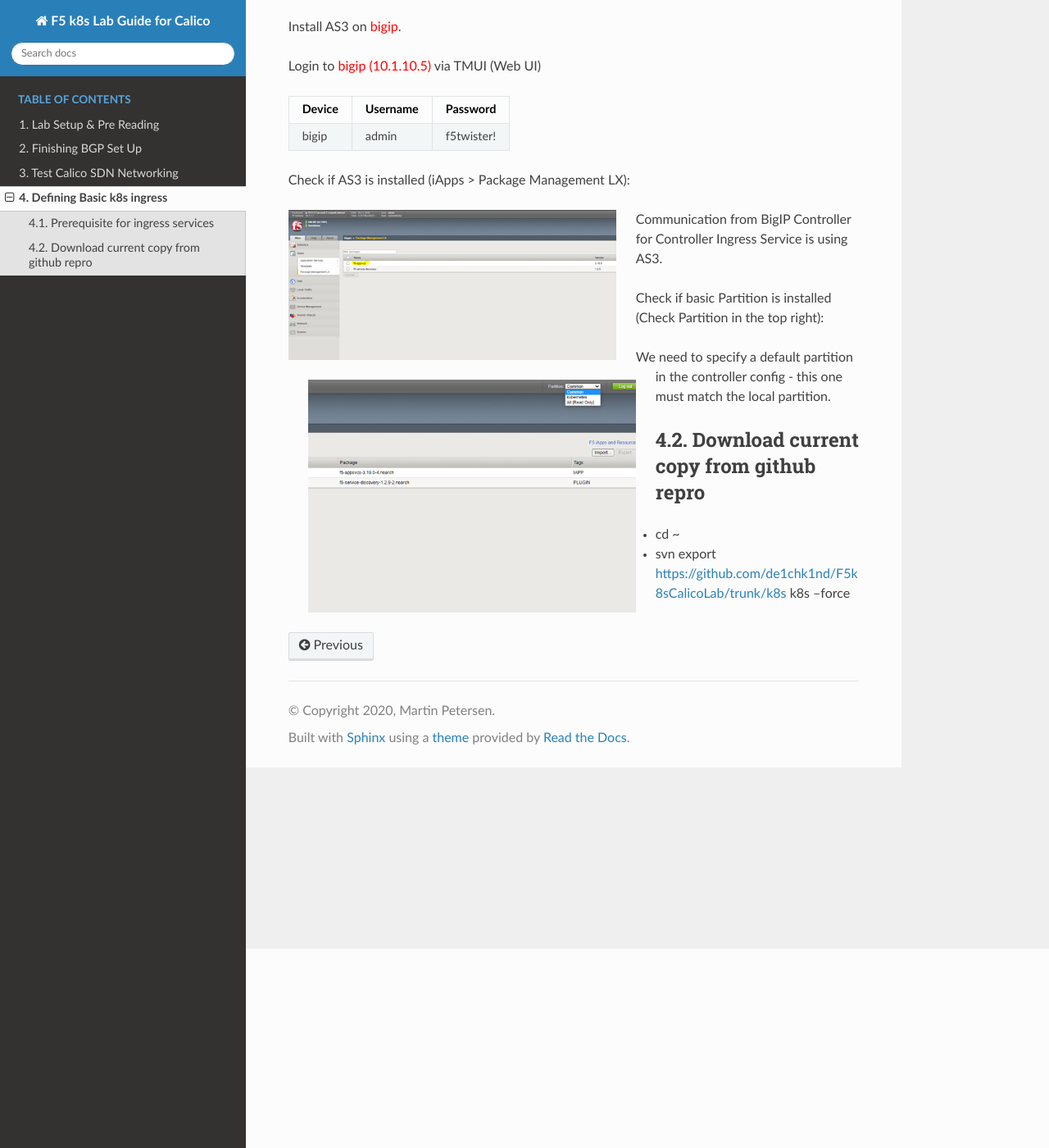
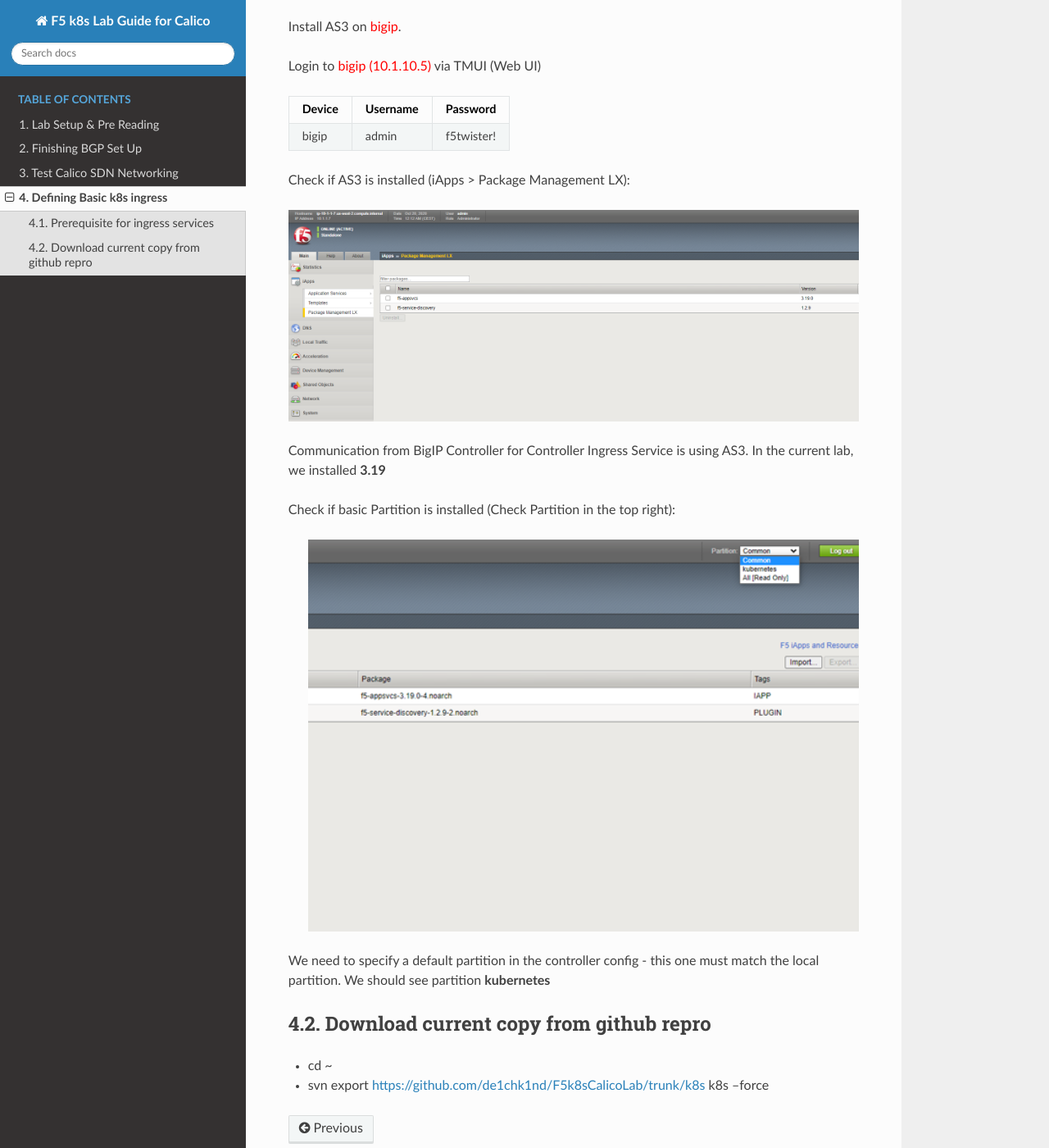
Before and after one commit to de1chk1nd/F5k8sCalicoLab, a Sphinx documentation site: the page built from docs/source/k8s_basic_ingress.rst, in a window 1280 px wide and 1400 px high, scrolled down 243 px. Shown: the whole window at 82% size. Built offline with Sphinx 7.4.7 and the Read the Docs theme 2.0.0, drawn with Linux system fonts in a browser that asks for light colours.

Commit message:
newimage

```diff
--- a/docs/source/k8s_basic_ingress.rst
+++ b/docs/source/k8s_basic_ingress.rst
@@ -35,21 +35,25 @@
 Check if AS3 is installed (iApps > Package Management LX):
 
 .. image:: images/bigip-as3.png
-   :width: 400
-   :alt: Lab Overview
+   :width: 800
+   :alt: AS3 package
    :align: left
 
+
 Communication from BigIP Controller for Controller Ingress Service is using AS3.
-
+In the current lab, we installed **3.19**
 
 Check if basic Partition is installed (Check Partition in the top right):
 
    .. image:: images/bigip-partition.png
-      :width: 400
-      :alt: Lab Overview
+      :width: 800
+      :alt: F5 Partition
       :align: left
 
+
+
 We need to specify a default partition in the controller config - this one must match the local partition.
+We should see partition **kubernetes**
 
 
 
```
Also changed, not shown: docs/source/images/bigip-as3.png.
